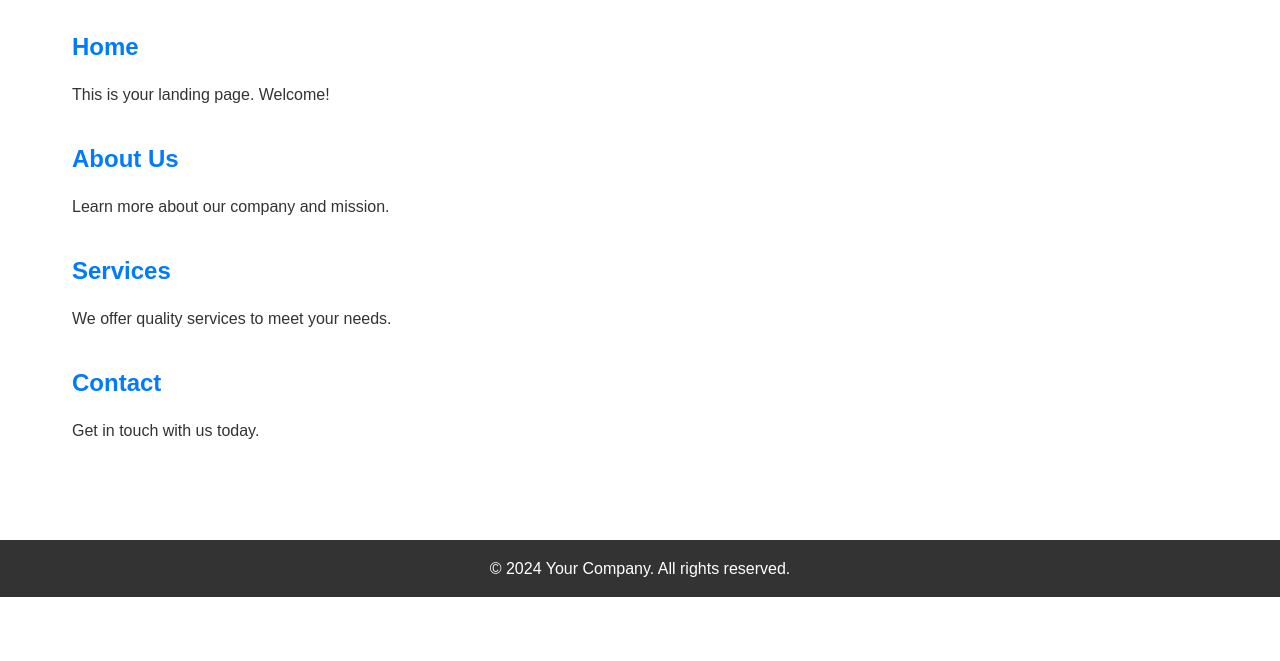
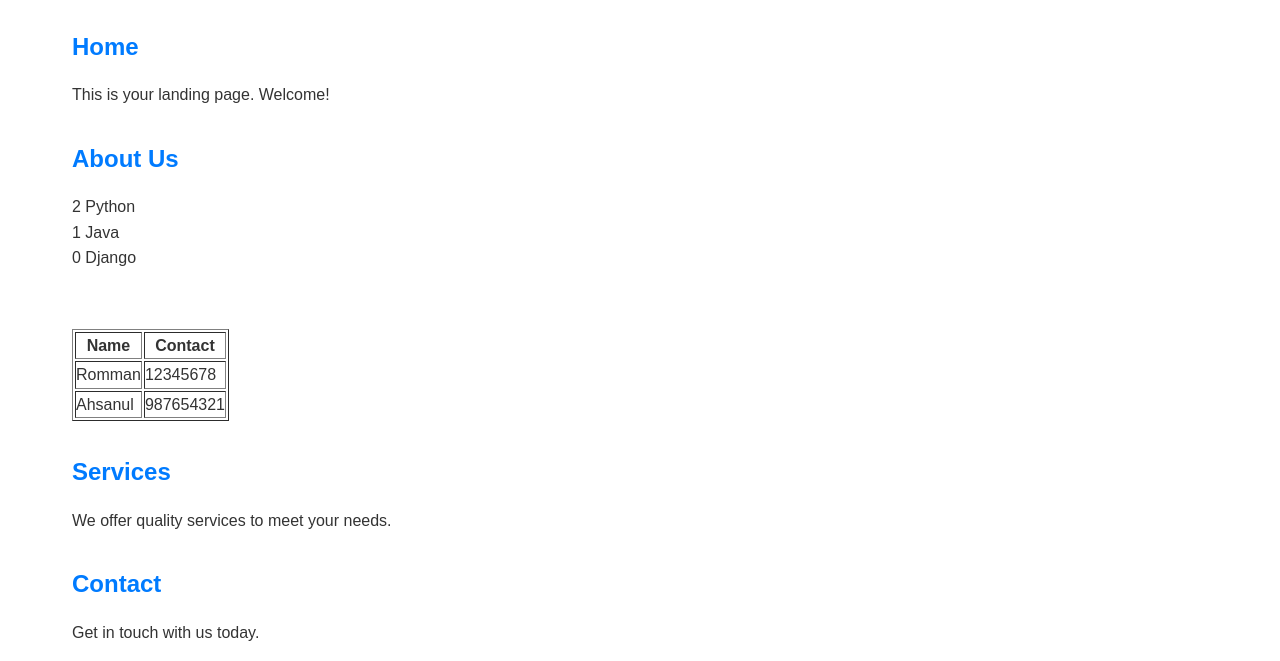
Before and after one commit to AhsanulHoqueRomman/Django-learning, a Django app: page / in a window 1280 px wide. Shown: the part 209-870 px from the top of the page. Before the commit the page ends 806 px from the top, so only its background shows below. Run offline with Django 5.2, Linux system fonts and the light colour scheme.

Commit message:
Django template for loop

```diff
--- a/django_core/django_core/views.py
+++ b/django_core/django_core/views.py
@@ -4,7 +4,12 @@ from django.shortcuts import render
 def home(request):
     data = {
         "title": "Home",
-        "heading": "Welcome to Our Landing Page"
+        "heading": "Welcome to Our Landing Page",
+        "clist": ["Python","Java","Django"],
+        "student_details": [
+            {"name":"Romman", "Contact": 12345678},
+            {"name":"Ahsanul", "Contact": 987654321}
+        ]
     }
     return render(request,"index.html",data)
 
--- a/django_core/templates/index.html
+++ b/django_core/templates/index.html
@@ -56,6 +56,9 @@
             padding: 1rem;
             margin-top: 2rem;
         }
+        table{
+            margin-top: 2rem;
+        }
     </style>
 </head>
 <body>
@@ -78,7 +81,33 @@
 
         <section id="about">
             <h2>About Us</h2>
-            <p>Learn more about our company and mission.</p>
+
+            {% for i in clist %}                <!Using Django template for loop in html file.>
+            <p>{{forloop.revcounter0}} {{i}}</p>
+            {% endfor %}
+
+            <br/>
+
+            <table border="1" cellpadding="10">
+                <tr>
+                    <th>Name</th>
+                    <th>Contact</th>
+                </tr>
+
+
+                {% for i in student_details%}
+                <tr>
+                    <td>{{i.name}}</td>
+                    <td>{{i.Contact}}</td>
+
+                </tr>
+
+                {% endfor %}
+
+
+
+            </table>
+
         </section>
 
         <section id="services">
```
